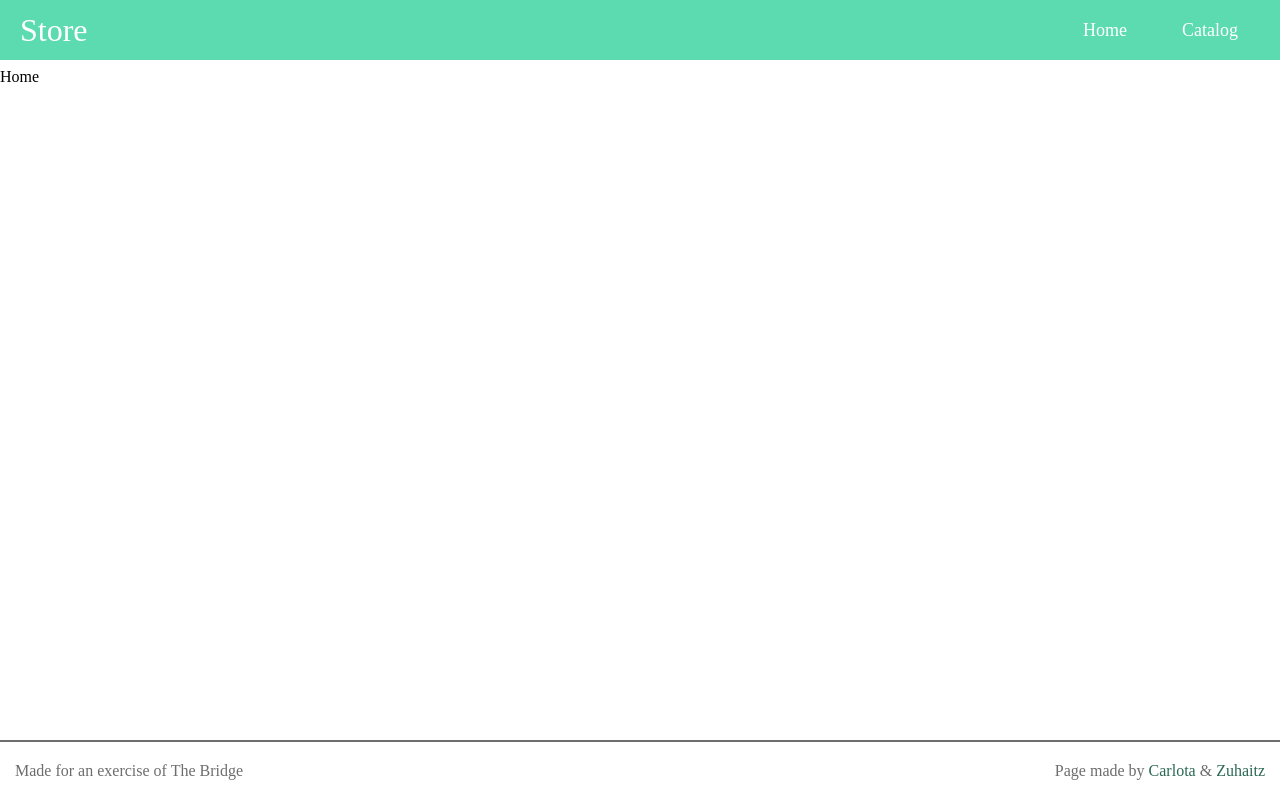
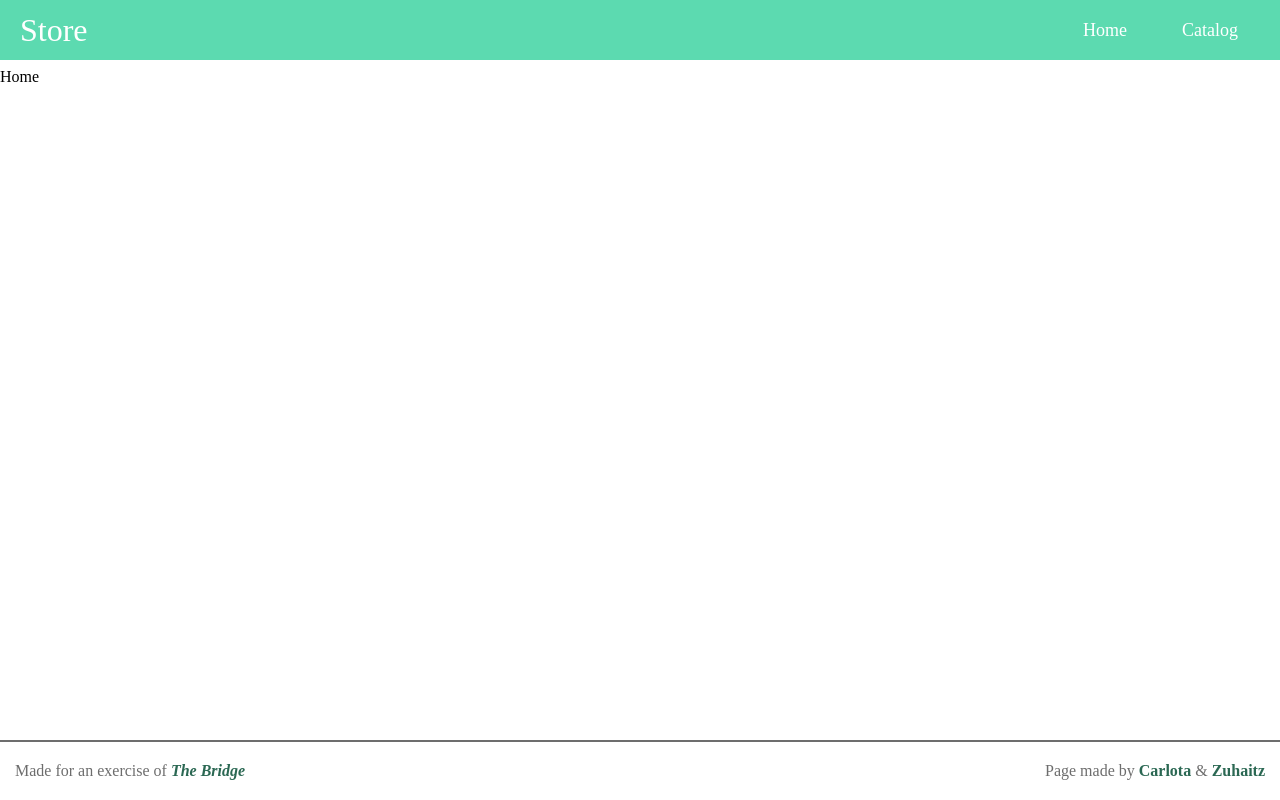
Before and after one commit to Zuhaitz/bridge-ecommerce-frontend, a React (Vite) app: page / in a window 1280 px wide. Built offline with nearby package versions, Linux system fonts and the light colour scheme.

Commit message:
footer details added

```diff
--- a/src/components/footer/Footer.jsx
+++ b/src/components/footer/Footer.jsx
@@ -3,7 +3,10 @@ import "./Footer.scss";
 const Footer = () => {
   return (
     <div className="foot">
-      <p className="foot__legal">Made for an exercise of The Bridge</p>
+      <p className="foot__legal">
+        Made for an exercise of{" "}
+        <span className="foot__highlight">The Bridge</span>
+      </p>
 
       <p className="foot__credits">
         Page made by{" "}
--- a/src/components/footer/Footer.scss
+++ b/src/components/footer/Footer.scss
@@ -9,6 +9,13 @@
   color: $ternary-text-color;
 
   &__link {
+    font-weight: bold;
+    color: $primary-text-color;
+  }
+
+  &__highlight {
+    font-style: italic;
+    font-weight: bold;
     color: $primary-text-color;
   }
 }
```
